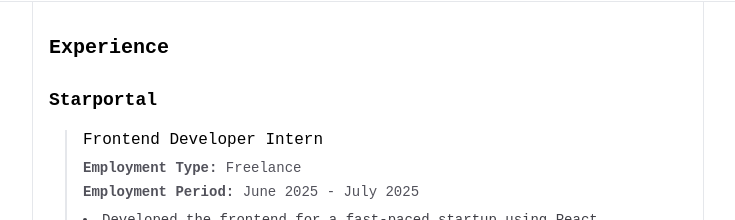
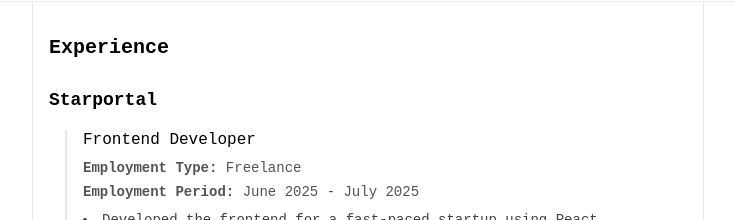
Before and after one commit to punyajain1/Portfolio_PJ, a Next.js app: page / in a window 1280 px wide. Shown: the part 1498-1718 px from the top of the page, without its empty margins (272-1007 px from the left). Built offline with nearby package versions, Linux system fonts and the light colour scheme.

Commit message:
update-new

```diff
--- a/src/components/Experience.tsx
+++ b/src/components/Experience.tsx
@@ -3,7 +3,7 @@ const experiences = [
     company: "Starportal",
     positions: [
       {
-        title: "Frontend Developer Intern",
+        title: "Frontend Developer",
         type: "Freelance",
         period: "June 2025 - July 2025",
         current: false,
```
